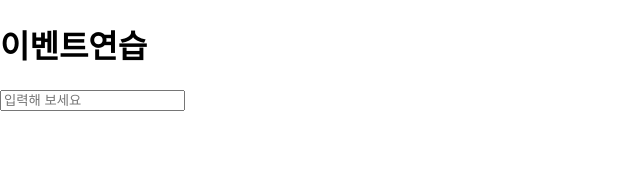
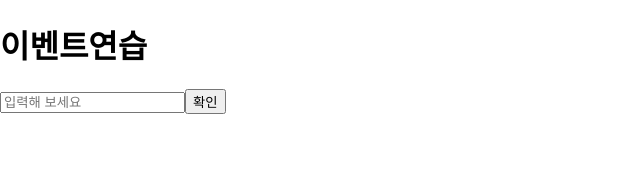
Before and after one commit to thejsw/JSstudy, a React (Create React App) app in the folder JSstudy/React/ReactVelopert/hello-react/: page / in a window 1280 px wide. Shown: the top 179 px of the page, without its empty margins (0-640 px from the left). Built offline with nearby package versions, Linux system fonts and the light colour scheme.

Commit message:
React Velopert - EventHandling - 메세지를 입력하고 버튼을 누르면 메세지가 alert

```diff
--- a/JSstudy/React/ReactVelopert/hello-react/src/study/ch4_EventPractice.js
+++ b/JSstudy/React/ReactVelopert/hello-react/src/study/ch4_EventPractice.js
@@ -20,6 +20,16 @@ class EventPractice extends Component {
             });
           }}
         />
+        <button
+          onClick={() => {
+            alert(this.state.message);
+            this.setState({
+              message: "",
+            });
+          }}
+        >
+          확인
+        </button>
       </div>
     );
   }
```
